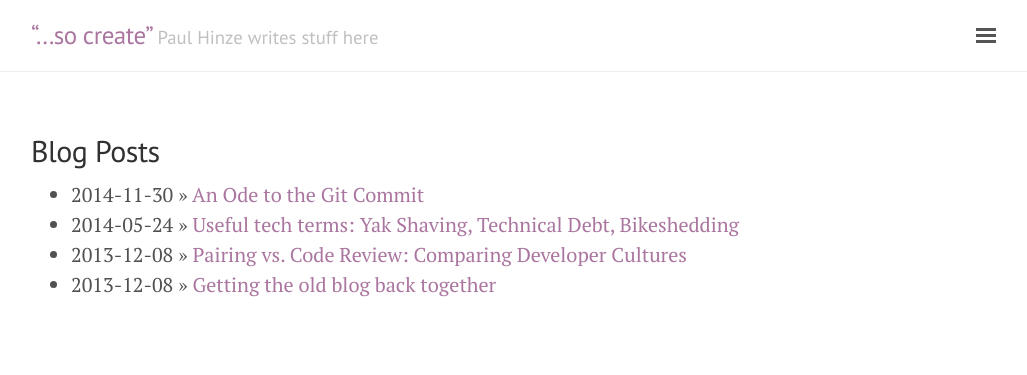
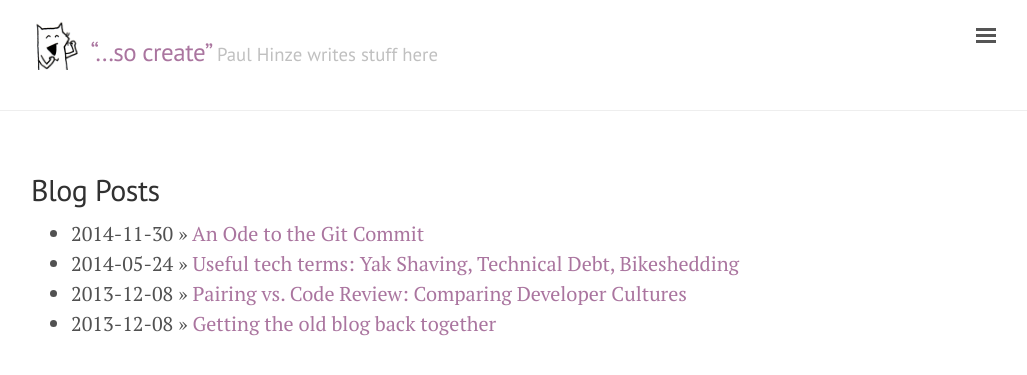
Before and after one commit to phinze/phinze.github.io, a Jekyll site: the page built from index.html, in a window 1280 px wide. Shown: the top 375 px of the page, without its empty margins (249-1276 px from the left). Built offline with Jekyll 4.4.1, drawn with Linux system fonts in a browser that asks for light colours.

Commit message:
Set up header w/ image

```diff
--- a/_layouts/default.html
+++ b/_layouts/default.html
@@ -13,6 +13,7 @@
       <div class="masthead">
         <div class="container">
           <h3 class="masthead-title">
+            <img src={{ "assets/favicon.png" | relative_url }} title="when you don't create things, you become defined by your tastes rather than ability. your tastes only narrow & exclude people. so create. -- _why" />
             <a href={{ "/" | relative_url }} title="Home">{{ site.title }}</a>
             <small>{{ site.tagline }}</small>
           </h3>
--- /dev/null
+++ b/_sass/_phinze.scss
@@ -0,0 +1,6 @@
+.masthead-title img {
+  display: inline-block;
+  vertical-align: middle;
+  height: 2em;
+  padding: 0 0.2em 0 0;
+}
--- a/assets/css/styles.scss
+++ b/assets/css/styles.scss
@@ -6,3 +6,4 @@
  @import "poole";
  @import "syntax";
  @import "lanyon";
+ @import "phinze";
```
